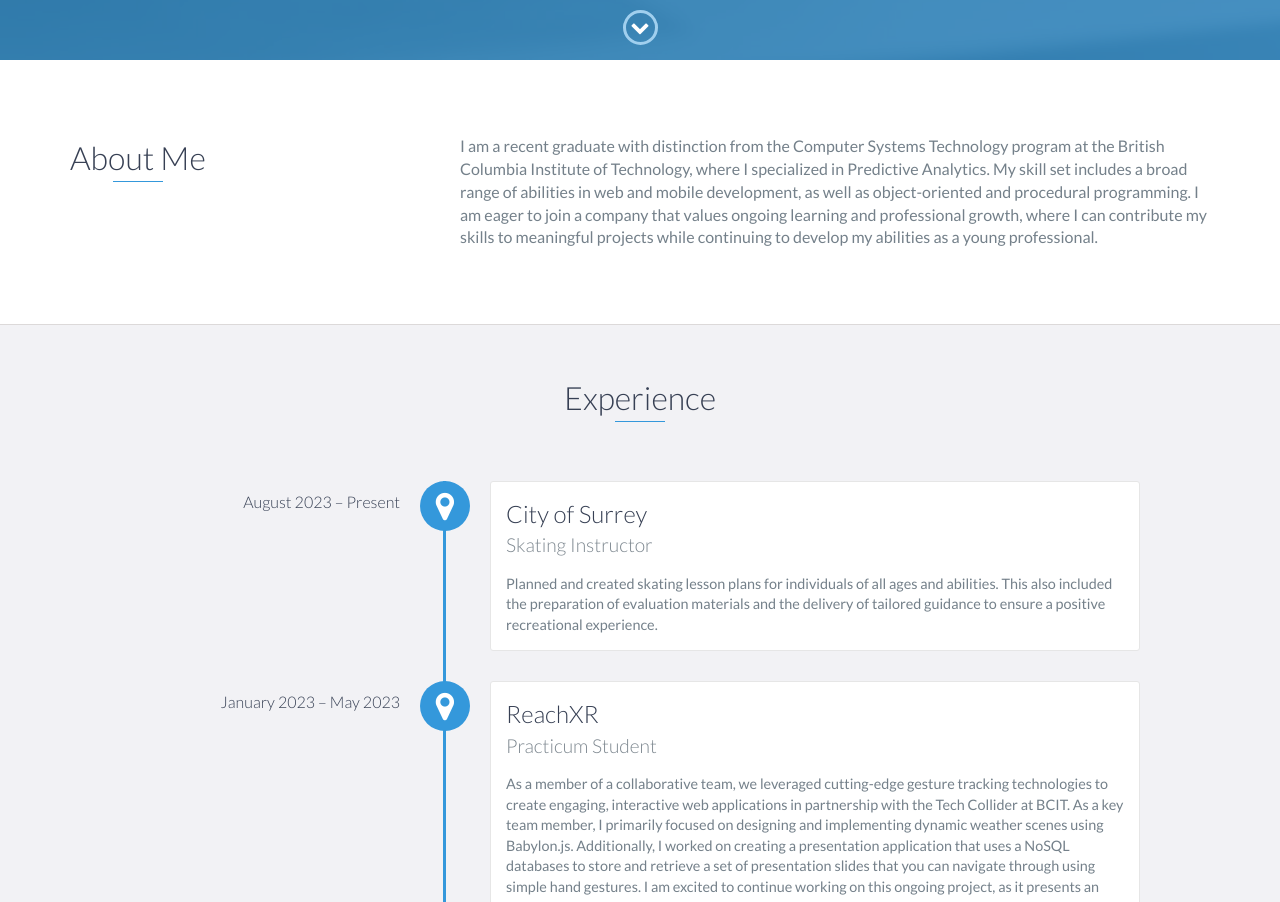
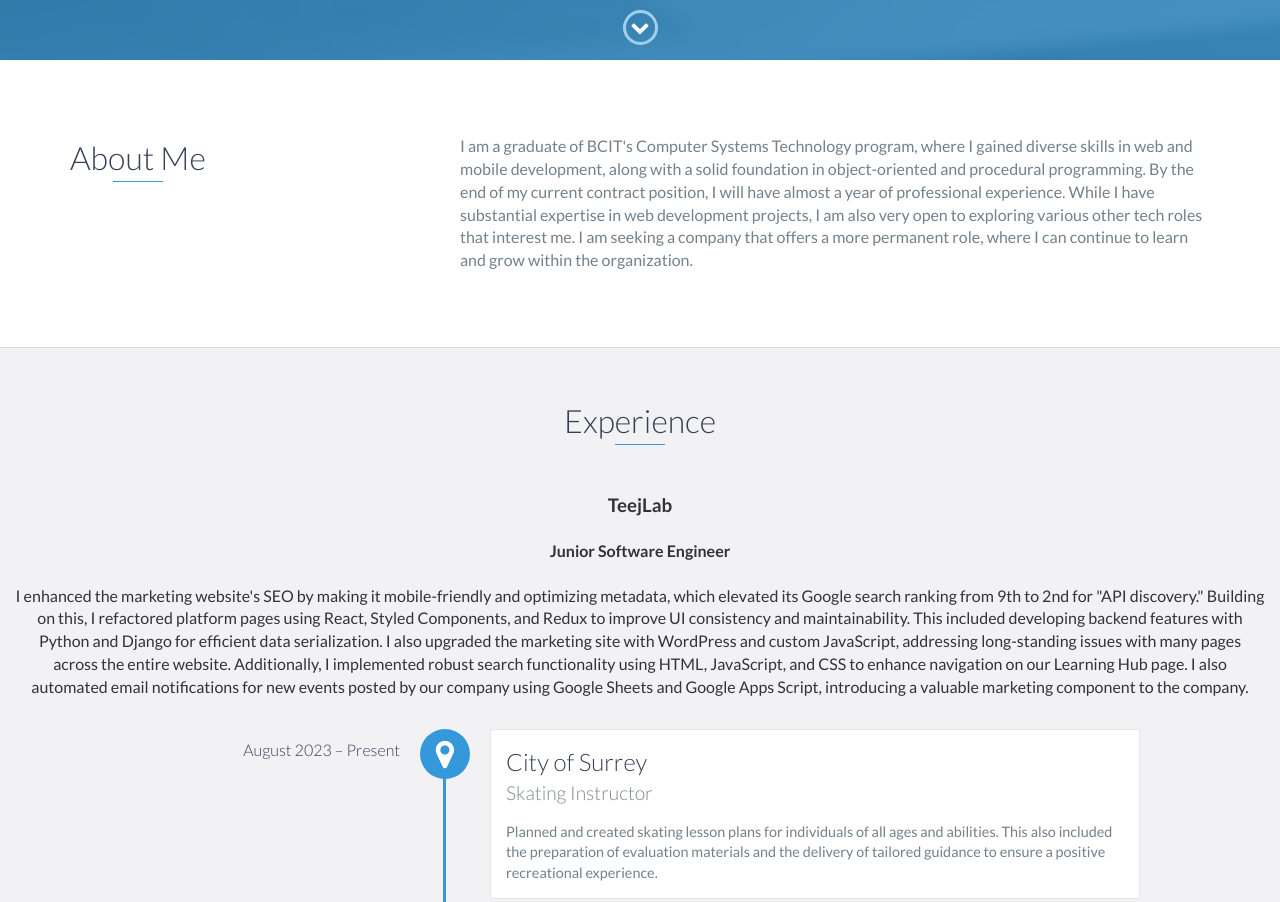
Before and after one commit to Prab-Bains/Prab-Bains.github.io, a website: page index.html in a window 1280 px wide. Shown: the part 740-1642 px from the top of the page. Drawn offline with nearby package versions, Linux system fonts and the light colour scheme.

Commit message:
Update new job

```diff
--- a/index.html
+++ b/index.html
@@ -73,12 +73,11 @@
                 </div>
                 <div class="col-md-8">
                     <p>
-                        I am a recent graduate with distinction from the Computer Systems Technology program at the
-                        British Columbia Institute of Technology, where I specialized in Predictive Analytics. My skill
-                        set includes a broad range of abilities in web and mobile development, as well as
-                        object-oriented and procedural programming. I am eager to join a company that values ongoing
-                        learning and professional growth, where I can contribute my skills to meaningful projects while
-                        continuing to develop my abilities as a young professional.
+                        I am a graduate of BCIT's Computer Systems Technology program, where I gained diverse skills in web and mobile development,
+                        along with a solid foundation in object-oriented and procedural programming. By the end of my current contract position,
+                        I will have almost a year of professional experience. While I have substantial expertise in web development projects,
+                        I am also very open to exploring various other tech roles that interest me. I am seeking a company that offers a more
+                        permanent role, where I can continue to learn and grow within the organization.
                     </p>
                 </div>
             </div>
@@ -88,6 +87,22 @@
 
     <div id="experience" class="background-alt">
         <h2 class="heading">Experience</h2>
+
+        <div data-date="April 2024 – Present">
+            <h3>TeejLab</h3>
+            <h4>Junior Software Engineer</h4>
+            <p>
+                I enhanced the marketing website's SEO by making it mobile-friendly and optimizing metadata, which elevated
+                its Google search ranking from 9th to 2nd for "API discovery." Building on this, I refactored platform pages
+                using React, Styled Components, and Redux to improve UI consistency and maintainability. This included developing
+                backend features with Python and Django for efficient data serialization. I also upgraded the marketing site with
+                WordPress and custom JavaScript, addressing long-standing issues with many pages across the entire website.
+                Additionally, I implemented robust search functionality using HTML, JavaScript, and CSS to enhance navigation on our
+                Learning Hub page. I also automated email notifications for new events posted by our company using Google Sheets and
+                Google Apps Script, introducing a valuable marketing component to the company.
+            </p>
+        </div>
+
         <div id="experience-timeline">
             <div data-date="August 2023 – Present">
                 <h3>City of Surrey</h3>
@@ -263,6 +278,9 @@
     <div id="skills">
         <h2 class="heading">Skills</h2>
         <ul>
+            <li>JavaScript</li>
+            <li>React</li>
+            <li>Redux</li>
             <li>Java</li>
             <li>Dart</li>
             <li>Python</li>
@@ -277,7 +295,6 @@
             <li>MongoDB</li>
             <li>C</li>
             <li>CSS</li>
-            <li>JavaScript</li>
             <li>HTML</li>
             <li>Node.js</li>
             <li>Bootstrap</li>
@@ -286,6 +303,7 @@
             <li>Command Line</li>
             <li>Trello</li>
             <li>Markdown</li>
+            <li>WordPress</li>
         </ul>
     </div>
     <!-- End #skills -->
@@ -304,7 +322,7 @@
             <div class="row">
                 <div class="col-sm-5 copyright">
                     <p>
-                        Copyright &copy; <span id="current-year">2023</span> Prabhjeet Bains
+                        Copyright &copy; <span id="current-year">2024</span> Prabhjeet Bains
                     </p>
                 </div>
                 <div class="col-sm-2 top">
```
